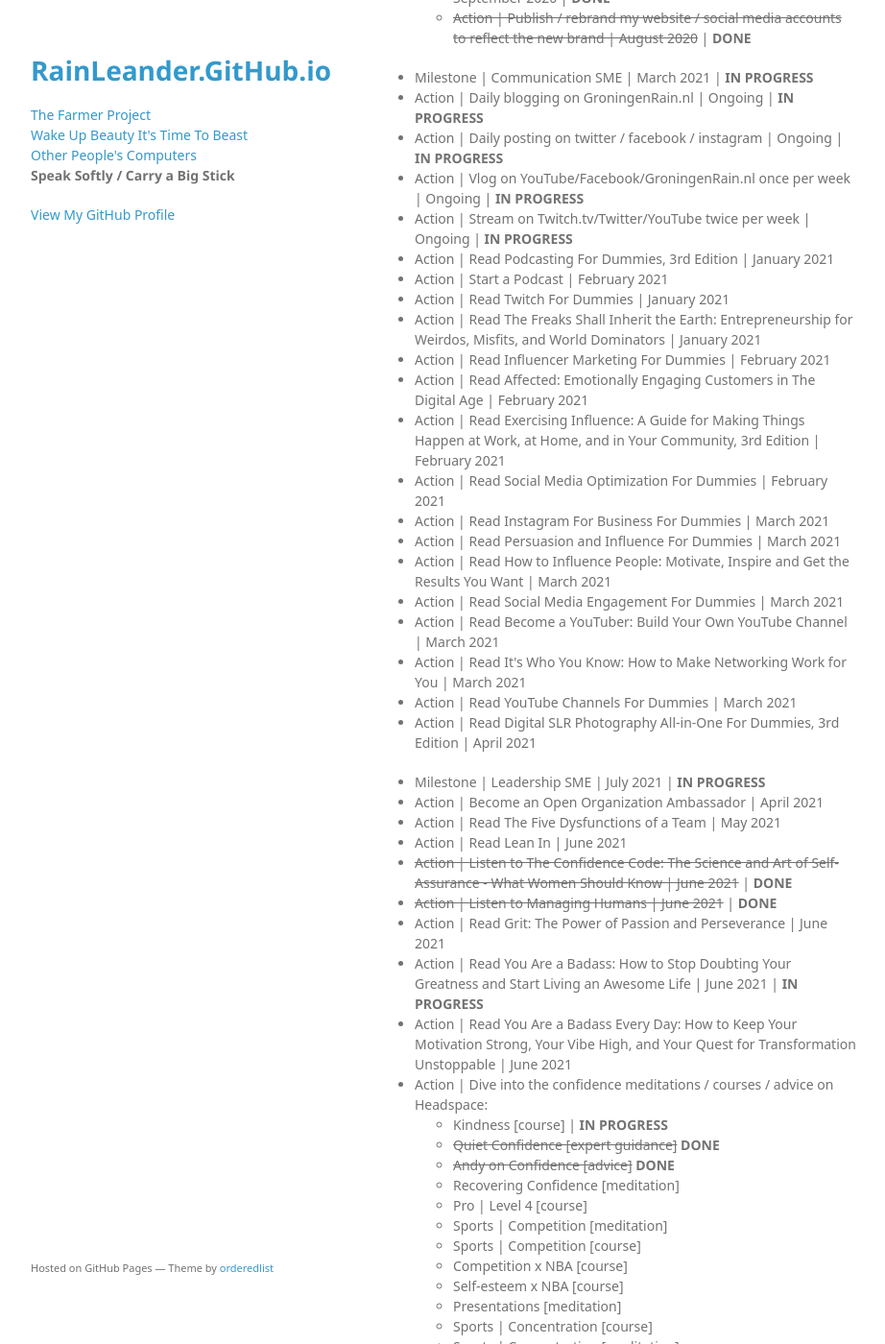
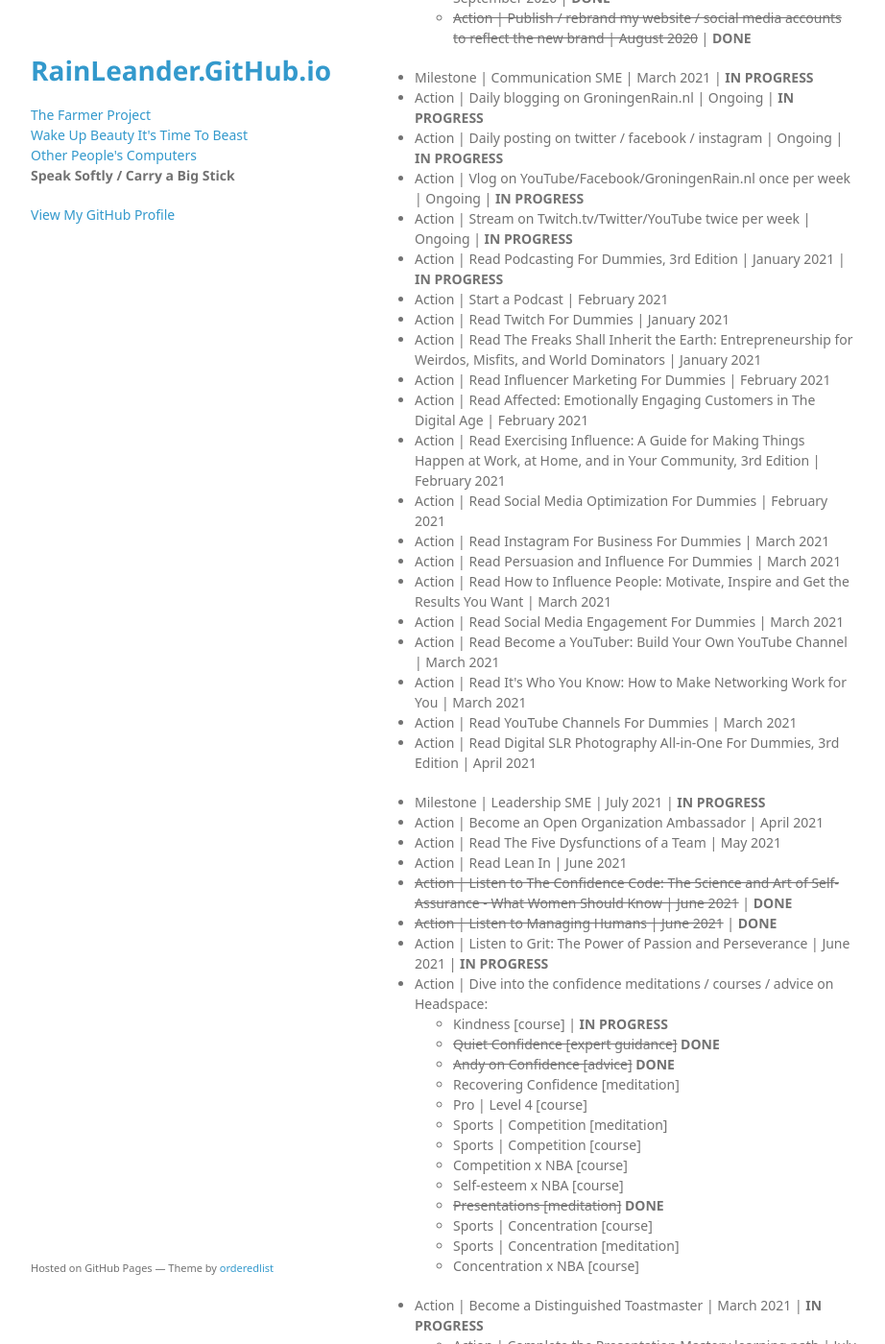
Before and after one commit to rainleander/rainleander.github.io, a Jekyll site: the page speak-softly.html, which Jekyll copies as it is, in a window 1280 px wide and 1400 px high, scrolled down 1115 px. Shown: the whole window at 96% size, without its empty margins (178-1100 px from the left). Built offline with Jekyll 4.4.1, drawn with Linux system fonts in a browser that asks for light colours; some web fonts are replaced.

Commit message:
Update speak-softly.html

```diff
--- a/speak-softly.html
+++ b/speak-softly.html
@@ -68,7 +68,7 @@
         <li>Action | Daily posting on twitter / facebook / instagram | Ongoing | <b>IN PROGRESS</b></li>
         <li>Action | Vlog on YouTube/Facebook/GroningenRain.nl once per week | Ongoing | <b>IN PROGRESS</b></li>
         <li>Action | Stream on Twitch.tv/Twitter/YouTube twice per week | Ongoing | <b>IN PROGRESS</b></li>
-        <li>Action | Read Podcasting For Dummies, 3rd Edition | January 2021</li>
+        <li>Action | Read Podcasting For Dummies, 3rd Edition | January 2021 | <b>IN PROGRESS</b></li>
         <li>Action | Start a Podcast | February 2021</li>
         <li>Action | Read Twitch For Dummies | January 2021</li>
         <li>Action | Read The Freaks Shall Inherit the Earth: Entrepreneurship for Weirdos, Misfits, and World Dominators | January 2021</li>
@@ -91,10 +91,8 @@
         <li>Action | Read Lean In | June 2021</li>
         <li><del>Action | Listen to The Confidence Code: The Science and Art of Self-Assurance - What Women Should Know | June 2021</del> | <b>DONE</b></li>
         <li><del>Action | Listen to Managing Humans | June 2021</del> | <b>DONE</b></li>
-        <li>Action | Read Grit: The Power of Passion and Perseverance | June 2021</li>
-        <li>Action | Read You Are a Badass: How to Stop Doubting Your Greatness and Start Living an Awesome Life | June 2021 | <b>IN PROGRESS</b></li>
-        <li>Action | Read You Are a Badass Every Day: How to Keep Your Motivation Strong, Your Vibe High, and Your Quest for Transformation Unstoppable | June 2021</li>
-          <li>Action | Dive into the confidence meditations / courses / advice on Headspace:
+        <li>Action | Listen to Grit: The Power of Passion and Perseverance | June 2021 | <b>IN PROGRESS</b></li>
+        <li>Action | Dive into the confidence meditations / courses / advice on Headspace:
             <ul><li>Kindness [course] | <b>IN PROGRESS</b></li>
               <li><del>Quiet Confidence [expert guidance]</del> <b>DONE</b></li>
               <li><del>Andy on Confidence [advice]</del> <b>DONE</b></li>
@@ -104,7 +102,7 @@
               <li>Sports | Competition [course]</li>
               <li>Competition x NBA [course]</li>
               <li>Self-esteem x NBA [course]</li>
-              <li>Presentations [meditation]</li>
+              <li><del>Presentations [meditation]</del> <b>DONE</b></li>
               <li>Sports | Concentration [course]</li>
               <li>Sports | Concentration [meditation]</li>
               <li>Concentration x NBA [course]</li></ul></li>
```
